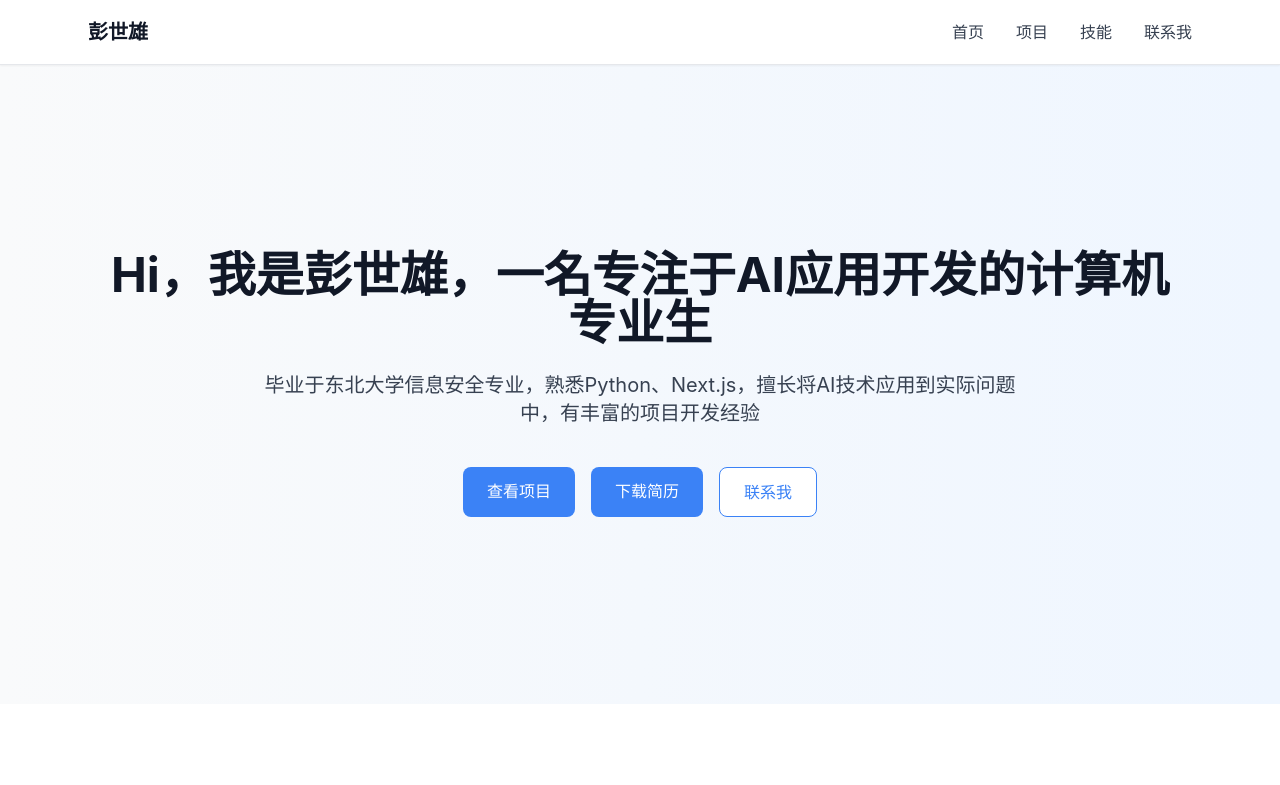
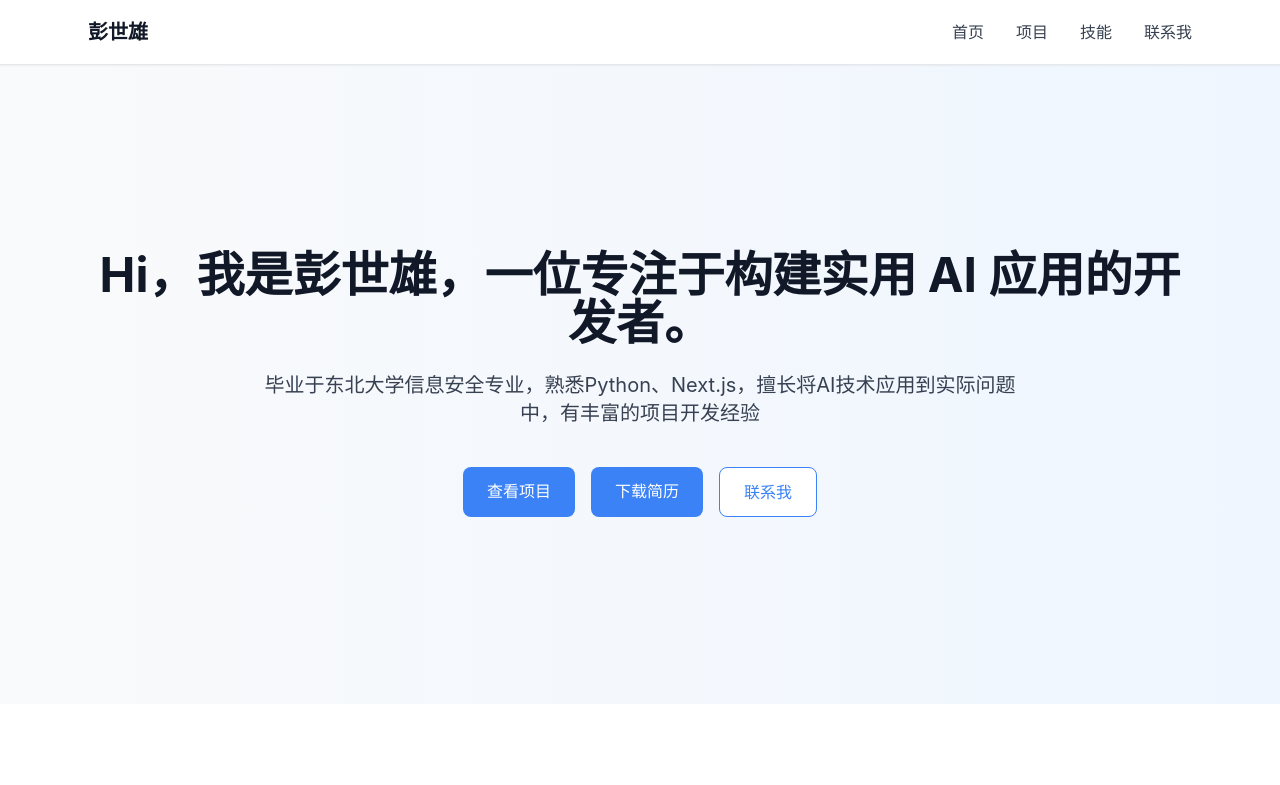
Before and after one commit to 849261680/personal-website, a Next.js app: page / in a window 1280 px wide. Shown: the top 785 px of the page. Built offline with nearby package versions, Linux system fonts and the light colour scheme.

Commit message:
Update hero text to 'Hi，我是彭世雄，一位专注于构建实用 AI 应用的开发者。'

```diff
--- a/src/app/page.tsx
+++ b/src/app/page.tsx
@@ -50,7 +50,7 @@ export default function Home() {
         >
           <div className="max-w-6xl mx-auto px-4 sm:px-6 text-center">
             <h1 className="text-4xl md:text-5xl font-bold text-gray-900 mb-6">
-              Hi，我是彭世雄，一名专注于AI应用开发的计算机专业生
+              Hi，我是彭世雄，一位专注于构建实用 AI 应用的开发者。
             </h1>
             <p className="text-xl text-gray-700 mb-10 max-w-3xl mx-auto">
               毕业于东北大学信息安全专业，熟悉Python、Next.js，擅长将AI技术应用到实际问题中，有丰富的项目开发经验
```
